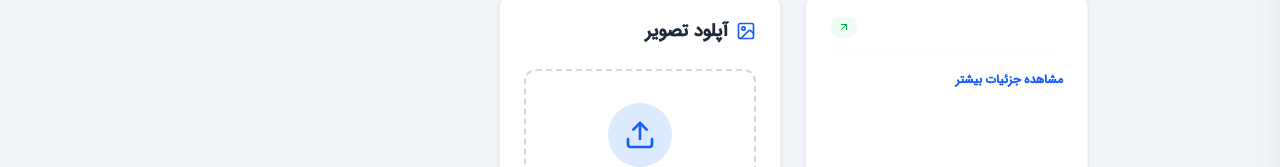
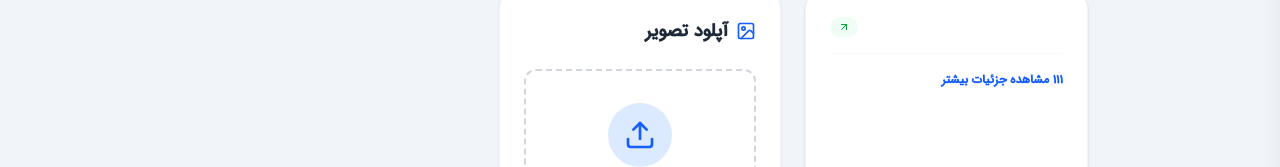
Before and after one commit to mrkgnet/estekhdam_project, a Next.js app: page /adminp in a window 1280 px wide. Shown: the part 173-340 px from the top of the page. Built offline with nearby package versions, Linux system fonts and the light colour scheme; no server answers; the database is empty.

Commit message:
v-61:revert

```diff
--- a/app/(admin)/adminp/page.tsx
+++ b/app/(admin)/adminp/page.tsx
@@ -45,7 +45,7 @@ export default async function page() {
 
           <div className="mt-4 pt-4 border-t border-gray-50">
             <Link href={"/adminp/user-managment"} className="text-xs text-blue-600 font-semibold hover:underline">
-              مشاهده جزئیات بیشتر
+           111   مشاهده جزئیات بیشتر
             </Link>
           </div>
         </div>
```
